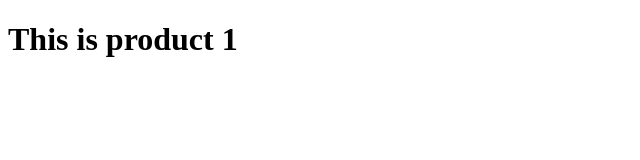
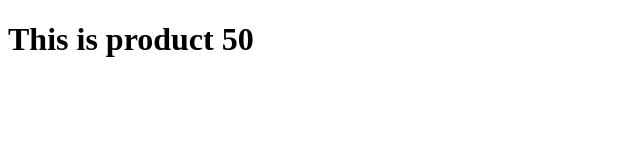
Before and after one commit to Pradyuman554/Next-Projects, a Next.js app in the folder project1/: page /products/50 in a window 1280 px wide. Shown: the top 160 px of the page, without its empty margins (0-640 px from the left). Built offline with nearby package versions, Linux system fonts and the light colour scheme.

Commit message:
Update type of params

```diff
--- a/project1/src/app/products/[productId]/page.tsx
+++ b/project1/src/app/products/[productId]/page.tsx
@@ -1,5 +1,7 @@
-export default function Product(){
+export default function Product({params} : {
+    params : {productId : string};
+}){
     return (
-        <h1>This is product 1</h1>
+        <h1>This is product {params.productId}</h1>
     );
 }
```
